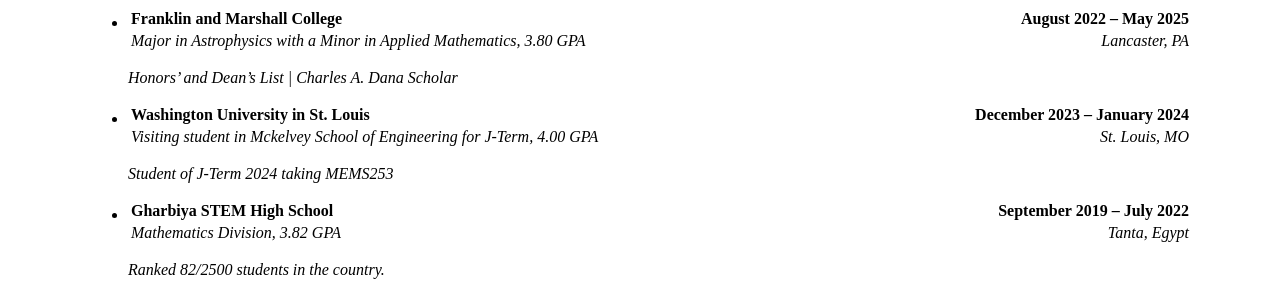
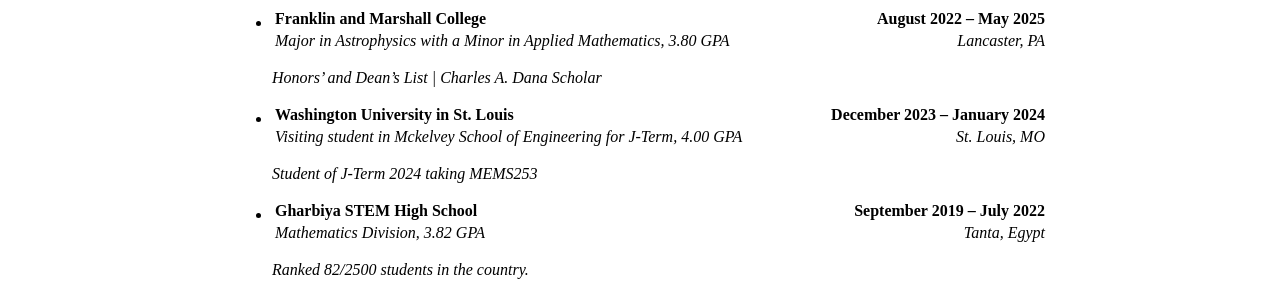
Before and after one commit to yelgharably/CV, a plain HTML site: page index.html in a window 1280 px wide. Shown: the part 171-465 px from the top of the page. Drawn offline with Linux system fonts and the light colour scheme.

Commit message:
Update index.html

```diff
--- a/index.html
+++ b/index.html
@@ -4,7 +4,7 @@
 <head>
     <style>
         body {
-            width: 11.5in;
+            width: 8.5in;
             margin-left: auto;
             margin-right: auto;
         }
```
